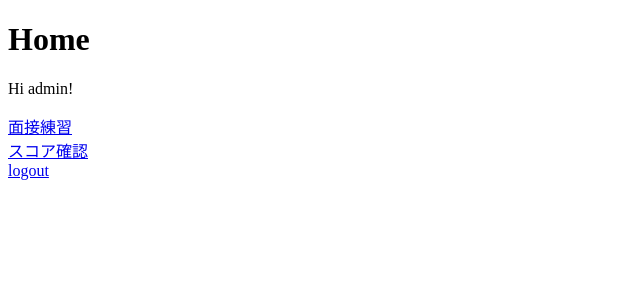
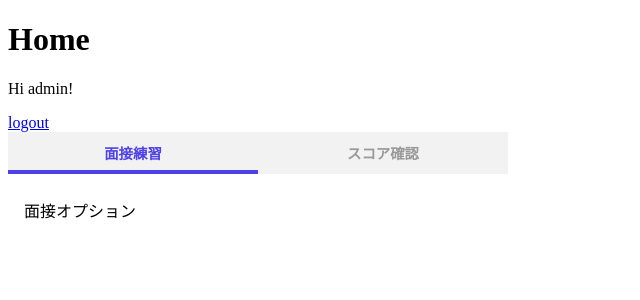
Before and after one commit to s1f102103909/project2023_team3, a Django app: page / in a window 1280 px wide. Shown: the top 300 px of the page, without its empty margins (0-640 px from the left). Run offline with Django 4.2, Linux system fonts and the light colour scheme; a user stored in the database is signed in.

Commit message:
change-css

```diff
--- a/interview/templates/css/base.css
+++ b/interview/templates/css/base.css
@@ -0,0 +1,42 @@
+.tab-003 {
+    display: flex;
+    flex-wrap: wrap;
+    max-width: 500px;
+}
+
+.tab-003 > label {
+    flex: 1 1;
+    order: -1;
+    min-width: 70px;
+    padding: .7em 1em .5em;
+    background-color: #f2f2f2;
+    color: #999;
+    font-weight: 600;
+    font-size: .9em;
+    text-align: center;
+    cursor: pointer;
+}
+
+.tab-003 > label:hover {
+    opacity: .8;
+}
+
+.tab-003 input {
+    display: none;
+}
+
+.tab-003 > div {
+    display: none;
+    width: 100%;
+    padding: 1.5em 1em;
+    background-color: #fff;
+}
+
+.tab-003 label:has(:checked) {
+    border-bottom: 4px solid #4e41ea;
+    color: #4e41ea;
+}
+
+.tab-003 label:has(:checked) + div {
+    display: block;
+}
--- a/interview/templates/interview/home.html
+++ b/interview/templates/interview/home.html
@@ -1,19 +1,35 @@
 <!DOCTYPE html>
 <html lang="ja">
  <head>
-  <meta charset="utf-8"><title>Home</title>
-  <link rel="stylesheet" type="text/css" href="css/base.css">
+  <meta charset="utf-8">
+  <title>Home</title>
+  <link rel="stylesheet" href="../css/base.css">
  </head>
   <body>
     <h1 class="emph">Home</h1>
 
     {% if user.is_authenticated %}
     <p>Hi {{ user.username }}!</p>
-    <a href="{% url 'practice' %}">面接練習</a>
-    <br>
-    <a href="{% url 'score'%}" >スコア確認</a>
-    <br>
     <a href="{% url 'logout' %}">logout</a>
+    <div class="tab-003">
+      <label>
+        <input type="radio" name="tab-003" checked>
+        面接練習
+        <!--<a href="{% url 'practice' %}">面接練習</a>-->
+      </label>
+      <div>
+        面接オプション
+      </div>
+
+      <label>
+        <input type="radio" name="tab-003">
+        <!--<a href="{% url 'score'%}" >スコア確認</a>-->
+        スコア確認
+      </label>
+      <div>
+        スコア
+      </div>
+    </div>
     {% else %}
     <p>You are not logged in.</p>
     <p><a href="{% url 'login' %}">login</a></p>
```
Also changed, not shown: db.sqlite3.
